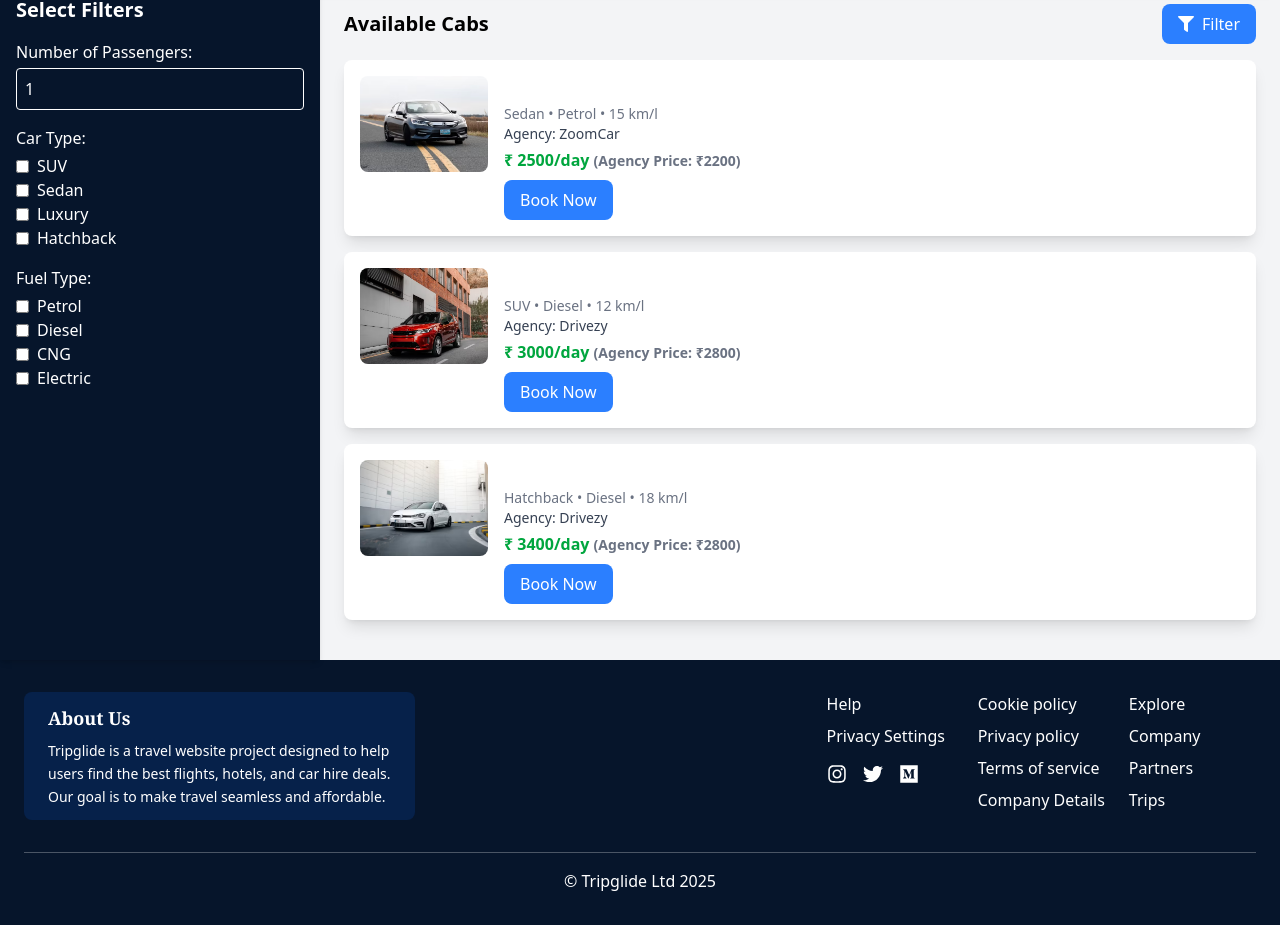
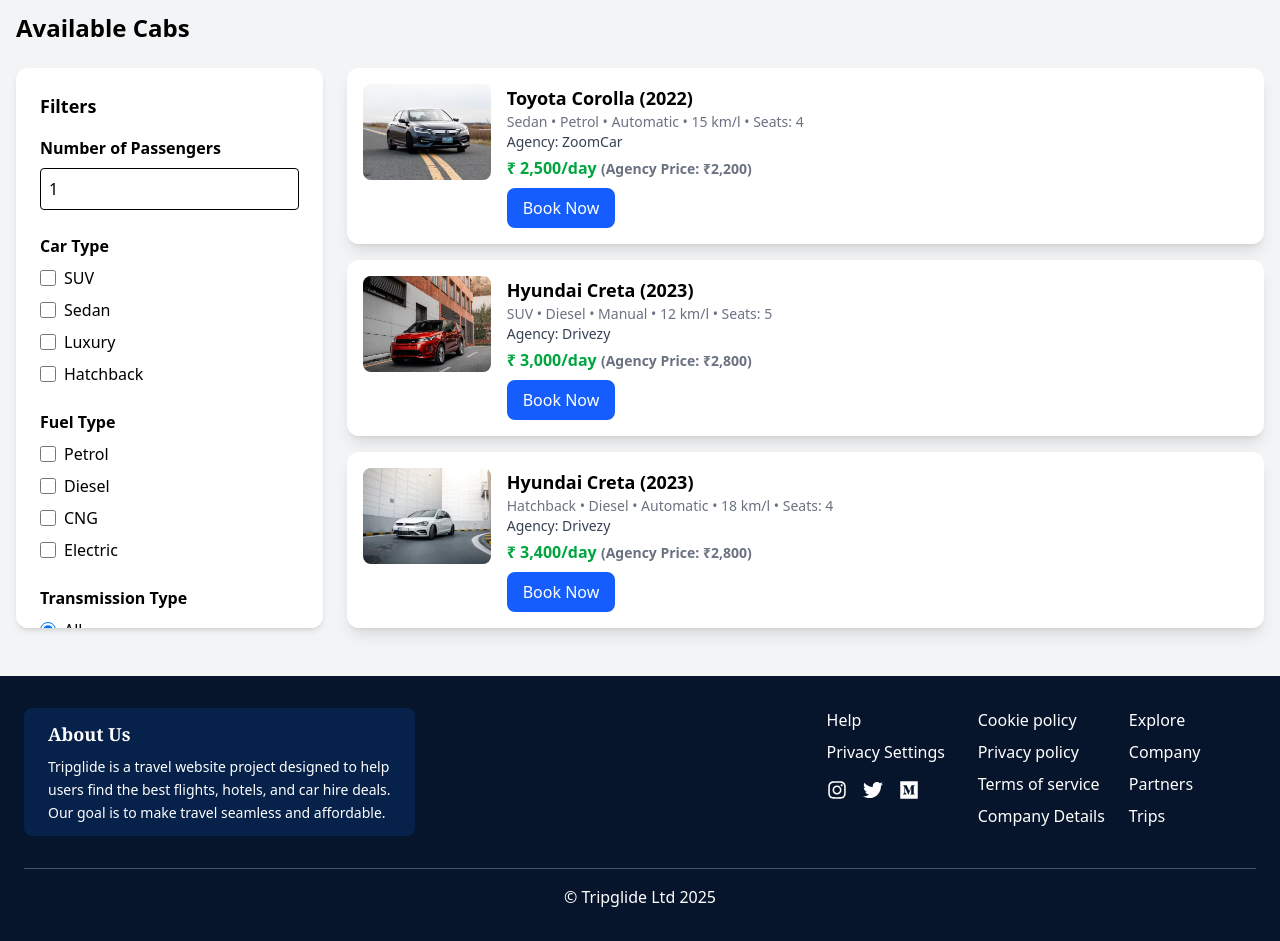
Before and after one commit to InboxTech/tripglide, a React app in the folder frontend/: page /cabs in a window 1280 px wide. Shown: the part 258-1199 px from the top of the page. Built offline with nearby package versions, Linux system fonts and the light colour scheme; the HTML template or start-up script is replaced by a standard one.

Commit message:
changes in cablisting

```diff
--- a/frontend/src/components/CabListing.jsx
+++ b/frontend/src/components/CabListing.jsx
@@ -1,7 +1,6 @@
-import React from "react";
+import React, { useState, useEffect } from "react";
 import { FaSearch, FaFilter } from "react-icons/fa";
 import { useLocation } from "react-router-dom";
-import { useState, useEffect } from "react";
 import Footer from "./Footer";
 import CabPopup from "./CabPopup";
 
@@ -21,16 +20,16 @@
   const [isDriverAgeValid, setIsDriverAgeValid] = useState(true);
 
   const handleSearchSubmit = () => {
-    // Update the state with the form values
     setIsSearchPopupOpen(false);
-    // You might want to trigger a search for cars based on these parameters
   };
 
   const [cars, setCars] = useState([]); // Stores car listings
+  const [filteredCars, setFilteredCars] = useState([]); // Stores filtered car listings
+  const [isFilterOpen, setIsFilterOpen] = useState(false); // State for mobile filter toggle
 
   // Dummy car data
   useEffect(() => {
-    setCars([
+    const initialCars = [
       {
         id: 1,
         carMake: "Toyota",
@@ -42,7 +41,9 @@
         carAgency: "ZoomCar",
         agencyPrice: 2200,
         fuelType: "Petrol",
+        transmission: "Automatic", // Added for filtering
         image: "/images/sedan.jpeg",
+        passengers: 4,
       },
       {
         id: 2,
@@ -55,7 +56,9 @@
         carAgency: "Drivezy",
         agencyPrice: 2800,
         fuelType: "Diesel",
+        transmission: "Manual", // Added for filtering
         image: "/images/suv.jpeg",
+        passengers: 5,
       },
       {
         id: 3,
@@ -68,17 +71,60 @@
         carAgency: "Drivezy",
         agencyPrice: 2800,
         fuelType: "Diesel",
+        transmission: "Automatic", // Added for filtering
         image: "/images/hatchback.jpeg",
+        passengers: 4,
       },
-    ]);
+    ];
+    setCars(initialCars);
+    setFilteredCars(initialCars); // Initialize filtered cars
   }, []);
 
   const [filters, setFilters] = useState({
     passengers: 1,
     carType: [],
     fuelType: [],
-    luggageCapacity: [],
+    transmission: "all", // Added for transmission filter
+    priceRange: [2000, 4000], // Added for price range filter
+    carAgency: [], // Added for car agency filter
   });
+
+  // Apply filters to car listings
+  useEffect(() => {
+    let results = [...cars];
+
+    // Filter by number of passengers
+    if (filters.passengers) {
+      results = results.filter(car => car.passengers >= parseInt(filters.passengers));
+    }
+
+    // Filter by car type
+    if (filters.carType.length > 0) {
+      results = results.filter(car => filters.carType.includes(car.type));
+    }
+
+    // Filter by fuel type
+    if (filters.fuelType.length > 0) {
+      results = results.filter(car => filters.fuelType.includes(car.fuelType));
+    }
+
+    // Filter by transmission
+    if (filters.transmission !== "all") {
+      results = results.filter(car => car.transmission === filters.transmission);
+    }
+
+    // Filter by price range
+    results = results.filter(car =>
+      car.pricePerDay >= filters.priceRange[0] && car.pricePerDay <= filters.priceRange[1]
+    );
+
+    // Filter by car agency
+    if (filters.carAgency.length > 0) {
+      results = results.filter(car => filters.carAgency.includes(car.carAgency));
+    }
+
+    setFilteredCars(results);
+  }, [filters, cars]);
 
   const handleCheckboxChange = (e, category) => {
     const value = e.target.value;
@@ -92,18 +138,21 @@
     }));
   };
 
+  // Unique car agencies for filter
+  const carAgencies = [...new Set(cars.map(car => car.carAgency))];
+
   return (
-    <div className="min-h-screen text-white bg-gray-100">
-
+    <div className="min-h-screen bg-gray-100">
       {/* Search Bar */}
-      <div className=" bg-[#06152B] py-4 px-4 z-10 shadow-lg">
+      <div className="bg-[#06152B] py-4 px-4 z-10 shadow-lg">
         <div className="flex justify-center">
-          <div className="flex items-center px-6 py-3 rounded-lg w-full max-w-6xl bg-[#0C1D3D] cursor-pointer"
+          <div
+            className="flex items-center px-6 py-3 rounded-lg w-full max-w-6xl bg-[#0C1D3D] cursor-pointer"
             onClick={() => setIsSearchPopupOpen(true)}
           >
             <FaSearch className="text-blue-500 mr-3" size={18} />
             <p className="text-white text-sm text-center flex-1">
-              {pickupLocation || "Enter Pickup Location"} • {pickupDate || "DD/MM/YYYY"}, {pickupTime || "HH:MM"} - {dropoffDate || "DD/MM/YYYY"}, {dropoffTime || "HH:MM"}
+              {formPickupLocation || "Enter Pickup Location"} • {formPickupDate || "DD/MM/YYYY"}, {formPickupTime || "HH:MM"} - {formDropoffDate || "DD/MM/YYYY"}, {formDropoffTime || "HH:MM"}
             </p>
           </div>
         </div>
@@ -133,50 +182,67 @@
       />
 
       {/* Page Content */}
-      <div className=" flex">
+      <div className="container mx-auto max-w-7xl px-4 py-8">
+        {/* Available Cabs Heading and Mobile Filter Toggle */}
+        <div className="flex justify-between items-center mb-6">
+          <h2 className="text-2xl font-bold text-black">Available Cabs</h2>
+          <button
+            className="flex items-center md:hidden bg-blue-600 text-white px-4 py-2 rounded-lg"
+            onClick={() => setIsFilterOpen(!isFilterOpen)}
+          >
+            <FaFilter className="mr-2" /> Filters
+          </button>
+        </div>
 
+        {/* Filters and Car Listings */}
+        <div className="flex flex-col md:flex-row gap-6">
           {/* Sidebar for Filters */}
-        <div className="w-1/4 p-4 bg-[#06152B] shadow-md">
-          <h2 className="text-xl font-semibold mb-4">Select Filters</h2>
+          <div className={`${isFilterOpen ? 'block' : 'hidden'} md:block bg-white rounded-xl shadow-md p-6 md:w-1/4 md:sticky md:top-20 h-[70vh] overflow-y-auto scrollbar-thin scrollbar-thumb-blue-500 scrollbar-track-gray-200`}>
+            <h3 className="text-lg font-bold mb-4 text-black">Filters</h3>
 
             {/* Number of Passengers */}
-          <div className="mb-4">
-            <label className="block font-medium mb-1">Number of Passengers:</label>
+            <div className="mb-6">
+              <h4 className="font-semibold mb-2 text-black">Number of Passengers</h4>
               <input
                 type="number"
                 min="1"
                 value={filters.passengers}
                 onChange={(e) => setFilters({ ...filters, passengers: e.target.value })}
-              className="w-full p-2 border rounded"
+                className="w-full p-2 cursor-pointer border rounded text-black focus:outline-none focus:ring-2 focus:ring-blue-500"
               />
             </div>
 
             {/* Car Type */}
-          <div className="mb-4">
-            <label className="block font-medium mb-1">Car Type:</label>
+            <div className="mb-6">
+              <h4 className="font-semibold mb-2 text-black">Car Type</h4>
+              <div className="space-y-2">
                 {["SUV", "Sedan", "Luxury", "Hatchback"].map((type) => (
-              <label key={type} className="flex items-center space-x-2">
+                  <label key={type} className="flex items-center cursor-pointer text-black">
                     <input
                       type="checkbox"
                       value={type}
                       onChange={(e) => handleCheckboxChange(e, "carType")}
                       checked={filters.carType.includes(type)}
+                      className="mr-2 h-4 w-4 text-blue-600 focus:ring-blue-500 border-gray-300 rounded"
                     />
                     <span>{type}</span>
                   </label>
                 ))}
               </div>
+            </div>
 
             {/* Fuel Type */}
-          <div className="mb-4">
-            <label className="block font-medium mb-1">Fuel Type:</label>
+            <div className="mb-6">
+              <h4 className="font-semibold mb-2 text-black">Fuel Type</h4>
+              <div className="space-y-2">
                 {["Petrol", "Diesel", "CNG", "Electric"].map((fuel) => (
-              <label key={fuel} className="flex items-center space-x-2">
+                  <label key={fuel} className="flex items-center cursor-pointer text-black">
                     <input
                       type="checkbox"
                       value={fuel}
                       onChange={(e) => handleCheckboxChange(e, "fuelType")}
                       checked={filters.fuelType.includes(fuel)}
+                      className="mr-2 h-4 w-4 text-blue-600 focus:ring-blue-500 border-gray-300 rounded"
                     />
                     <span>{fuel}</span>
                   </label>
@@ -184,40 +250,126 @@
               </div>
             </div>
 
-        {/* Car Listings */}
-        <main className="w-3/4 p-6">
-          <div className="flex justify-between items-center mb-4">
-            <h2 className="text-xl font-semibold text-black">Available Cabs</h2>
-            <button className="flex items-center gap-2 bg-blue-500 text-white px-4 py-2 rounded-lg">
-              <FaFilter /> Filter
-            </button>
+            {/* Transmission Type */}
+            <div className="mb-6">
+              <h4 className="font-semibold mb-2 text-black">Transmission Type</h4>
+              <div className="space-y-2">
+                <label className="flex items-center cursor-pointer text-black">
+                  <input
+                    type="radio"
+                    name="transmission"
+                    value="all"
+                    checked={filters.transmission === "all"}
+                    onChange={() => setFilters({ ...filters, transmission: "all" })}
+                    className="mr-2 h-4 w-4 text-blue-600 focus:ring-blue-500 border-gray-300"
+                  />
+                  All
+                </label>
+                <label className="flex items-center cursor-pointer text-black">
+                  <input
+                    type="radio"
+                    name="transmission"
+                    value="Automatic"
+                    checked={filters.transmission === "Automatic"}
+                    onChange={() => setFilters({ ...filters, transmission: "Automatic" })}
+                    className="mr-2 h-4 w-4 text-blue-600 focus:ring-blue-500 border-gray-300"
+                  />
+                  Automatic
+                </label>
+                <label className="flex items-center cursor-pointer text-black">
+                  <input
+                    type="radio"
+                    name="transmission"
+                    value="Manual"
+                    checked={filters.transmission === "Manual"}
+                    onChange={() => setFilters({ ...filters, transmission: "Manual" })}
+                    className="mr-2 h-4 w-4 text-blue-600 focus:ring-blue-500 border-gray-300"
+                  />
+                  Manual
+                </label>
+              </div>
             </div>
 
+            {/* Price Range */}
+            <div className="mb-6">
+              <h4 className="font-semibold mb-2 text-black">Price Range (₹/day)</h4>
+              <div className="flex justify-between text-sm mb-1 text-black">
+                <span>₹{filters.priceRange[0].toLocaleString()}</span>
+                <span>₹{filters.priceRange[1].toLocaleString()}</span>
+              </div>
+              <input
+                type="range"
+                min="2000"
+                max="4000"
+                step="100"
+                value={filters.priceRange[0]}
+                onChange={(e) => setFilters({ ...filters, priceRange: [parseInt(e.target.value), filters.priceRange[1]] })}
+                className="w-full mb-2 cursor-pointer"
+              />
+              <input
+                type="range"
+                min="2000"
+                max="4000"
+                step="100"
+                value={filters.priceRange[1]}
+                onChange={(e) => setFilters({ ...filters, priceRange: [filters.priceRange[0], parseInt(e.target.value)] })}
+                className="w-full cursor-pointer"
+              />
+            </div>
+
+            {/* Car Agency */}
+            <div className="mb-6">
+              <h4 className="font-semibold mb-2 text-black">Car Agency</h4>
+              <div className="space-y-2">
+                {carAgencies.map((agency) => (
+                  <label key={agency} className="flex items-center cursor-pointer text-black">
+                    <input
+                      type="checkbox"
+                      value={agency}
+                      onChange={(e) => handleCheckboxChange(e, "carAgency")}
+                      checked={filters.carAgency.includes(agency)}
+                      className="mr-2 h-4 w-4 text-blue-600 focus:ring-blue-500 border-gray-300 rounded"
+                    />
+                    <span>{agency}</span>
+                  </label>
+                ))}
+              </div>
+            </div>
+          </div>
+
+          {/* Car Listings */}
+          <main className="w-full md:w-3/4">
             {/* Car Cards */}
-          {cars.length > 0 ? (
-            cars.map((car) => (
-              <div key={car.id} className="bg-white p-4 shadow-lg rounded-lg mb-4 flex">
+            {filteredCars.length > 0 ? (
+              filteredCars.map((car) => (
+                <div key={car.id} className="bg-white p-4 shadow-lg rounded-xl mb-4 flex hover:shadow-xl transition-shadow">
                   <img src={car.image} alt={car.model} className="w-32 h-24 object-cover rounded-lg mr-4" />
-                <div>
-                  <h3 className="text-lg font-semibold">
+                  <div className="flex-1">
+                    <h3 className="text-lg font-semibold text-black">
                       {car.carMake} {car.model} ({car.yearOfMake})
                     </h3>
                     <p className="text-sm text-gray-500">
-                    {car.type} • {car.fuelType} • {car.mileage} km/l
+                      {car.type} • {car.fuelType} • {car.transmission} • {car.mileage} km/l • Seats: {car.passengers}
                     </p>
                     <p className="text-sm text-gray-700">Agency: {car.carAgency}</p>
                     <p className="text-green-600 font-semibold mt-1">
-                    ₹ {car.pricePerDay}/day{" "}
-                    <span className="text-gray-500 text-sm">(Agency Price: ₹{car.agencyPrice})</span>
+                      ₹ {car.pricePerDay.toLocaleString()}/day{" "}
+                      <span className="text-gray-500 text-sm">(Agency Price: ₹{car.agencyPrice.toLocaleString()})</span>
                     </p>
-                  <button className="mt-2 bg-blue-500 text-white px-4 py-2 rounded-lg">Book Now</button>
+                    <button className="mt-2 bg-blue-600 text-white px-4 py-2 rounded-lg hover:bg-blue-700 cursor-pointer transition">
+                      Book Now
+                    </button>
                   </div>
                 </div>
               ))
             ) : (
-            <p className="text-gray-500">No cars available.</p>
+              <div className="bg-white rounded-xl p-8 text-center">
+                <p className="text-lg text-black">No cars found matching your criteria.</p>
+                <p className="text-gray-600 mt-2">Try adjusting your filters.</p>
+              </div>
             )}
           </main>
+        </div>
       </div>
 
       {/* Footer */}
```
Lines whose indentation alone changed are shown as unchanged.
